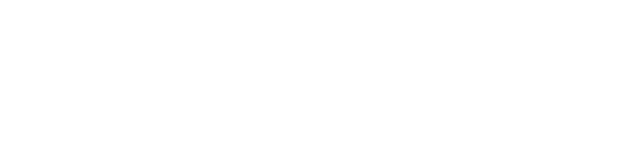
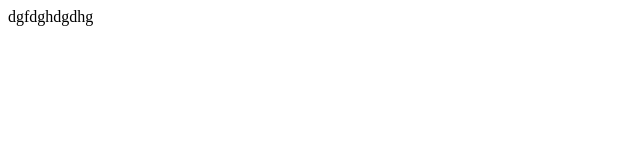
Before and after one commit to DeepanCJD/collection, a website: page r.html in a window 1280 px wide. Shown: the whole page, without its empty margins (0-640 px from the left). Drawn offline with Linux system fonts and the light colour scheme.

Commit message:
add content

```diff
--- a/r.html
+++ b/r.html
@@ -6,6 +6,6 @@
     <title>Document</title>
 </head>
 <body>
-
+    dgfdghdgdhg
 </body>
 </html>
```
